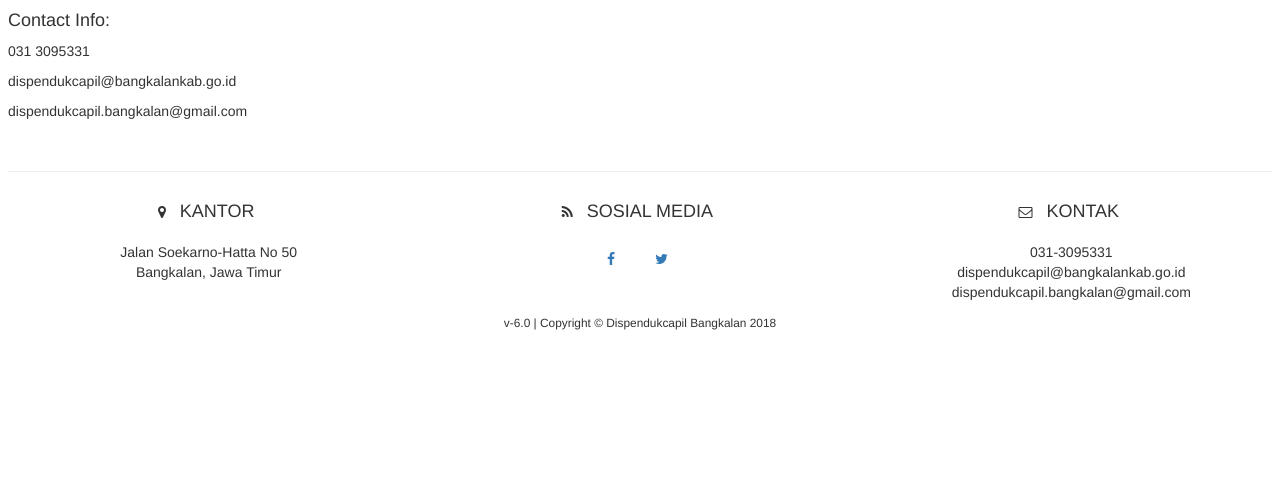
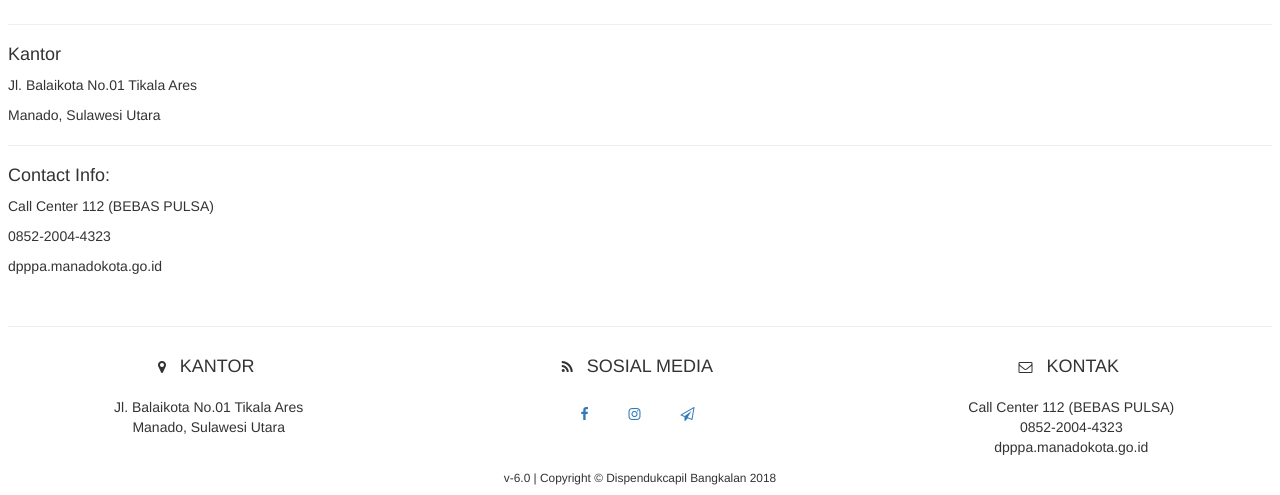
Before and after one commit to ndaawnsn/PROGRAM-DP3A, a PHP site: page /kontak.html in a window 1280 px wide. Shown: the part 588-1083 px from the top of the page. Before the commit the page ends 918 px from the top, so only its background shows below. Run offline with PHP 8.4, Linux system fonts and the light colour scheme; some libraries are stand-ins or nearby versions; some web fonts are replaced.

Commit message:
perubahan 2

```diff
--- a/kontak.html
+++ b/kontak.html
@@ -1,99 +1,104 @@
 <!DOCTYPE html>
 <html lang="id">
-
   <head>
-    <meta charset="utf-8">
-    <meta name="viewport" content="width=device-width">
-    <title>Kontak | Dispendukcapil Bangkalan</title>
-    <link rel="shortcut icon" href="images/favicon.ico">
+    <meta charset="utf-8" />
+    <meta name="viewport" content="width=device-width" />
+    <title>LABRAK | DP3A KOTA MANADO</title>
+    <link rel="shortcut icon" href="images/pemkot.png" />
     <!-- Bootstrap CSS -->
-    <link rel="stylesheet" href="css/bootstrap.css">
+    <link rel="stylesheet" href="css/bootstrap.css" />
     <!-- font Awesome CSS -->
-    <link rel="stylesheet" href="css/font-awesome.min.css">
+    <link rel="stylesheet" href="css/font-awesome.min.css" />
     <!-- Main Styles CSS -->
-    <link href="css/style.css" rel="stylesheet">
-
+    <link href="css/style.css" rel="stylesheet" />
   </head>
 
   <body>
-
     <div class="shadow">
       <nav class="navbar navbar-fixed navbar-inverse form-shadow">
         <div class="container-fluid">
           <!-- Brand and toggle get grouped for better mobile display -->
           <div class="navbar-header">
-                        <button type="button" class="navbar-toggle collapsed" data-toggle="collapse" data-target="#bs-example-navbar-collapse-1">
+            <button
+              type="button"
+              class="navbar-toggle collapsed"
+              data-toggle="collapse"
+              data-target="#bs-example-navbar-collapse-1"
+            >
               <span class="sr-only">Toggle navigation</span>
               <span class="icon-bar"></span>
               <span class="icon-bar"></span>
               <span class="icon-bar"></span>
             </button>
             <a class="navbar-brand" href="index">
-                            <img alt="Brand" src="images/bangkalan.png">
+              <img alt="Brand" src="images/pemkot.png" />
             </a>
           </div>
 
           <!-- Collect the nav links, forms, and other content for toggling -->
-                    <div class="collapse navbar-collapse" id="bs-example-navbar-collapse-1">
+          <div
+            class="collapse navbar-collapse"
+            id="bs-example-navbar-collapse-1"
+          >
             <ul class="nav navbar-nav">
               <li><a href="index">HOME</a></li>
               <li><a href="lapor">LAPOR</a></li>
               <li><a href="lihat">LIHAT PENGADUAN</a></li>
-                            <li><a href="cara">CARA</a></li>
-                            <li class="dropdown">
-                                <a href="profildinas" class="dropdown-toggle" data-toggle="dropdown">PROFIL DINAS <span class="caret"></span></a>
-                                <ul class="dropdown-menu" role="menu">
-                                    <li><a href="profildinas">Profil Dinas</a></li>
-                                    <li class="divider"></li>
-                                    <li><a href="profildinas">Visi dan Misi</a></li>
-                                    <li class="divider"></li>
-                                    <li><a href="profildinas">Struktur Organisasi</a></li>
-                                    <li class="divider"></li>
-                                    <li><a href="profildinas">Motto / Maklumat Pelayanan</a></li>
+              <li class="active"><a href="">KONTAK</a></li>
+              <li><a href="bantuan">LOGIN</a></li>
             </ul>
-                            </li>
-                            <li><a href="faq">FAQ</a></li>
-                            <li><a href="bantuan">BANTUAN</a></li>
-                            <li class="active"><a href="">KONTAK</a></li>
-                        </ul>
-                    </div><!-- /.navbar-collapse -->
-                </div><!-- /.container-fluid -->
+          </div>
+          <!-- /.navbar-collapse -->
+        </div>
+        <!-- /.container-fluid -->
       </nav>
 
       <!-- content -->
       <div class="main-content">
         <h3>Kontak</h3>
-                <hr/>
+        <hr />
         <div class="row">
           <div class="col-md-6">
-                        <div id="map" class="card-shadow-2" style="width:100%;height:300px"></div>
+            <!-- <div
+              id="map"
+              class="card-shadow-2"
+              style="width: 100%; height: 300px"
+            ></div>
             <script>
               function myMap() {
                 var mapCanvas = document.getElementById("map");
-                                  var myCenter = new google.maps.LatLng(-7.0502444,112.7332750);
-                                  var mapOptions = {center: myCenter, zoom: 18};
-                                  var map = new google.maps.Map(mapCanvas,mapOptions);
+                var myCenter = new google.maps.LatLng(-7.0502444, 112.733275);
+                var mapOptions = { center: myCenter, zoom: 18 };
+                var map = new google.maps.Map(mapCanvas, mapOptions);
                 var marker = new google.maps.Marker({
                   position: myCenter,
-                                    animation: google.maps.Animation.BOUNCE
+                  animation: google.maps.Animation.BOUNCE,
                 });
                 marker.setMap(map);
               }
-                            </script>
-                            <script src="https://maps.googleapis.com/maps/api/js?key=AIzaSyBXyK9sf3rI0EKVupuALaOAzq1NKlUES98&callback=myMap"></script>
+            </script> -->
+            <iframe
+              src="https://www.google.com/maps/embed?pb=!1m18!1m12!1m3!1d3988.479754388882!2d124.84977509999999!3d1.4842022999999998!2m3!1f0!2f0!3f0!3m2!1i1024!2i768!4f13.1!3m3!1m2!1s0x328775981f591fcf%3A0xec51442cdee085f4!2sDinas%20Pemberdayaan%20Perempuan%20dan%20Perlindungan%20Anak%20Kota%20Manado!5e0!3m2!1sid!2sid!4v1710902843668!5m2!1sid!2sid"
+              width="600"
+              height="450"
+              style="border: 0"
+              allowfullscreen=""
+              loading="lazy"
+              referrerpolicy="no-referrer-when-downgrade"
+            ></iframe>
           </div>
 
           <div class="col-md-6"></div>
         </div>
-                <hr>
+        <hr />
         <h4>Kantor</h4>
-                <p>Jalan Soekarno-Hatta No 50</p>
-                <p>Bangkalan, Jawa Timur</p>
-                <hr>
+        <p>Jl. Balaikota No.01 Tikala Ares</p>
+        <p>Manado, Sulawesi Utara</p>
+        <hr />
         <h4>Contact Info:</h4>
-                <p>031 3095331</p>
-                <p>dispendukcapil@bangkalankab.go.id</p>
-                <p>dispendukcapil.bangkalan@gmail.com</p>
+        <p>Call Center 112 (BEBAS PULSA)</p>
+        <p>0852-2004-4323</p>
+        <p>dpppa.manadokota.go.id</p>
         <p>&nbsp;</p>
 
         <!-- link to top -->
@@ -102,9 +107,14 @@
         </a>
         <script>
           // When the user scrolls down 100px from the top of the document, show the button
-                    window.onscroll = function() {scrollFunction()};
+          window.onscroll = function () {
+            scrollFunction();
+          };
           function scrollFunction() {
-                        if (document.body.scrollTop > 100 || document.documentElement.scrollTop > 100) {
+            if (
+              document.body.scrollTop > 100 ||
+              document.documentElement.scrollTop > 100
+            ) {
               document.getElementById("top").style.display = "block";
             } else {
               document.getElementById("top").style.display = "none";
@@ -119,11 +129,10 @@
         </script>
         <!-- link to top -->
 
-
         <!-- end main-content -->
       </div>
 
-            <hr>
+      <hr />
 
       <!-- Footer -->
       <footer class="footer text-center">
@@ -138,8 +147,8 @@
               </li>
             </ul>
             <p class="mb-0">
-                            Jalan Soekarno-Hatta No 50
-                            <br>Bangkalan, Jawa Timur
+              Jl. Balaikota No.01 Tikala Ares
+              <br />Manado, Sulawesi Utara
             </p>
           </div>
           <div class="col-md-4 mb-5 mb-lg-0">
@@ -153,13 +162,27 @@
             </ul>
             <ul class="list-inline mb-0">
               <li class="list-inline-item">
-                                    <a class="btn btn-outline-light btn-social text-center rounded-circle" href="https://www.facebook.com/dispendukcapilbkl/">
+                <a
+                  class="btn btn-outline-light btn-social text-center rounded-circle"
+                  href="https://www.facebook.com/profile.php?id=100058956600011&mibextid=uzlsIk/"
+                >
                   <i class="fa fa-fw fa-facebook"></i>
                 </a>
               </li>
               <li class="list-inline-item">
-                                    <a class="btn btn-outline-light btn-social text-center rounded-circle" href="https://twitter.com/disdukcapilbkl">
-                                        <i class="fa fa-fw fa-twitter"></i>
+                <a
+                  class="btn btn-outline-light btn-social text-center rounded-circle"
+                  href="https://www.instagram.com/uptdppa.manado?igsh=ZWI2YzEzYmMxYg=="
+                >
+                  <i class="fa fa-fw fa-instagram"></i>
+                </a>
+              </li>
+              <li class="list-inline-item">
+                <a
+                  class="btn btn-outline-light btn-social text-center rounded-circle"
+                  href="https://wa.me/6285220044323"
+                >
+                  <i class="fa fa-send-o"></i>
                 </a>
               </li>
             </ul>
@@ -174,9 +197,9 @@
               </li>
             </ul>
             <p class="mb-0">
-                                031-3095331 <br>
-                                dispendukcapil@bangkalankab.go.id <br>
-                                dispendukcapil.bangkalan@gmail.com
+              Call Center 112 (BEBAS PULSA)<br />
+              0852-2004-4323<br />
+              dpppa.manadokota.go.id
             </p>
           </div>
         </div>
@@ -193,6 +216,5 @@
     <script src="js/jquery.min.js"></script>
     <!-- Bootstrap JavaScript -->
     <script src="js/bootstrap.js"></script>
-
   </body>
 </html>
```
Also changed, not shown: index.php (+3 -4 lines), lapor.php (+50 -40 lines), lihat.php (+50 -41 lines). Lines whose indentation alone changed are shown as unchanged.
